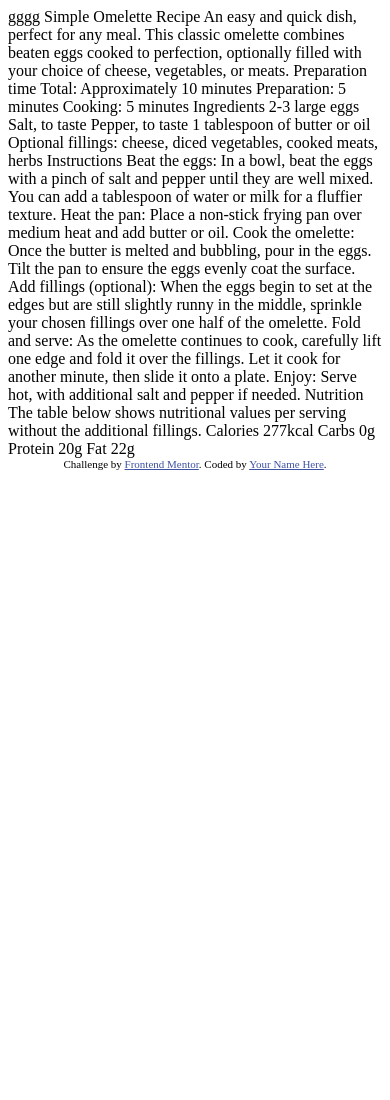
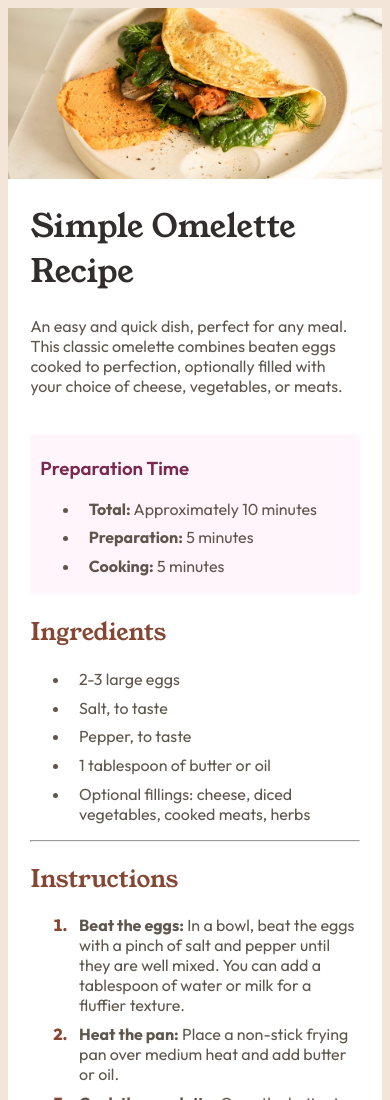
Before and after one commit to batool2azzam/HtmlCssChallenge, a plain HTML site: page index.html in a window 390 px wide. Shown: the top 1100 px of the page. Before the commit the page ends 844 px from the top, so only its background shows below. Drawn offline with Linux system fonts and the light colour scheme.

Commit message:
newbranch commit

```diff
--- a/index.html
+++ b/index.html
@@ -1,77 +1,260 @@
 <!DOCTYPE html>
 <html lang="en">
-<head>
-  <meta charset="UTF-8">
-  <meta name="viewport" content="width=device-width, initial-scale=1.0"> <!-- displays site properly based on user's device -->
 
-  <link rel="icon" type="image/png" sizes="32x32" href="./assets/images/favicon-32x32.png">
+<meta charset="UTF-8" />
+<meta name="viewport" content="width=device-width, initial-scale=1.0" />
+<meta name="description"
+  content="Learn how to make a simple omelette with this easy recipe. Perfect for any meal, this classic omelette is quick to prepare and can be customized with your favorite fillings." />
+<meta name="keywords" content="omelette, recipe, eggs, breakfast, cooking, instructions, nutrition" />
+<meta name="author" content="Your Name" />
+<title>Simple Omelette Recipe</title>
 
-  <title>Frontend Mentor | Recipe page</title>
+<!-- Link to external stylesheets -->
+<link rel="stylesheet" href="./assets/css/styles.css" />
 
-  <!-- Feel free to remove these styles or customise in your own stylesheet 👍 -->
-  <style>
-    .attribution { font-size: 11px; text-align: center; }
-    .attribution a { color: hsl(228, 45%, 44%); }
-  </style>
+<!-- Link to external fonts -->
+<link rel="preconnect" href="https://fonts.googleapis.com">
+<link rel="preconnect" href="https://fonts.gstatic.com" crossorigin>
+<link href="https://fonts.googleapis.com/css2?family=Outfit:wght@100..900&family=Young+Serif&display=swap"
+  rel="stylesheet">
+
+<style>
+  body {
+    background-color: hsl(30, 54%, 90%);
+    font-family: "Outfit", sans-serif;
+    color: hsl(30, 10%, 34%);
+  }
+
+  .pageContent {
+    width: 50%;
+    margin: auto;
+    background-color: hsl(0, 0%, 100%);
+    padding: 3%;
+    margin-top: 10%;
+    margin-bottom: 10%;
+    border-radius: 15px;
+  }
+
+  img {
+    width: 100%;
+    border-radius: 15px;
+  }
+
+  figure {
+    width: 100%;
+    margin: auto;
+  }
+
+  h1 {
+    color: hsl(24, 5%, 18%)
+  }
+
+  h1,
+  h2 {
+    font-family: "Young Serif";
+    font-weight: 400;
+  }
+
+  p {
+    font-size: 16px;
+  }
+
+  strong {
+    color: hsl(30, 10%, 34%);
+  }
+
+  .preparation {
+    background-color: hsl(330, 100%, 98%);
+    padding-left: 3%;
+    padding-top: 1%;
+    padding-bottom: 1%;
+    border-radius: 2%;
+  }
+
+  h3 {
+    color: hsl(332, 51%, 32%);
+    font-weight: 600;
+  }
+
+  h2 {
+    color: hsl(14, 45%, 36%);
+  }
+
+  ol,
+  .quantity {
+    color: hsl(14, 45%, 36%);
+    font-weight: 800;
+  }
+
+  .listContent {
+    color: hsl(30, 10%, 34%);
+    font-weight: 400;
+  }
+
+  li {
+    padding-left: 3%;
+    margin-bottom: 3%;
+  }
+
+  hr {
+    color: hsl(30, 18%, 87%)
+  }
+
+  table {
+    width: 100%;
+  }
+
+  td {
+    border-bottom: 1px solid hsl(30, 18%, 87%);
+    padding: 15px;
+    padding-left: 30px;
+  }
+
+  .lastRow {
+    border: none;
+  }
+</style>
+<style>
+  @media only screen and (max-width: 768px) {
+    img {
+      margin: 0;
+      padding: 0;
+      border-radius: 0;
+    }
+
+    .pageContent {
+      width: 100%;
+      padding: 2%;
+      margin: 0;
+      padding: 0;
+      border-radius: 0;
+    }
+
+    header {
+      padding-right: 6%;
+      padding-left: 6%;
+    }
+
+    .content {
+      padding: 6%;
+    }
+
+    .lastRow {
+      border: none;
+    }
+  }
+</style>
 </head>
-<body>gggg
 
-  Simple Omelette Recipe
+<body>
+  <main class="pageContent">
+    <figure>
+      <img src="./assets/images/image-omelette.jpeg" alt="Omelette" />
+      <figcaption style="display: none;">This is omelette image</figcaption>
+    </figure>
+    <header>
+      <h1>Simple Omelette Recipe</h1>
+      <p>An easy and quick dish, perfect for any meal. This classic omelette combines beaten eggs cooked to perfection,
+        optionally filled with your choice of cheese, vegetables, or meats.</p>
+    </header>
 
-  An easy and quick dish, perfect for any meal. This classic omelette combines beaten eggs cooked
-  to perfection, optionally filled with your choice of cheese, vegetables, or meats.
+    <section class="content">
+      <article class="preparation">
+        <h3>Preparation Time</h3>
+        <ul>
+          <li><strong>Total:</strong> Approximately 10 minutes</li>
+          <li><strong>Preparation:</strong> 5 minutes</li>
+          <li><strong>Cooking:</strong> 5 minutes</li>
+        </ul>
+      </article>
 
-  Preparation time
+      <article>
+        <h2>Ingredients</h2>
+        <ul>
+          <li>2-3 large eggs</li>
+          <li>Salt, to taste</li>
+          <li>Pepper, to taste</li>
+          <li>1 tablespoon of butter or oil</li>
+          <li>Optional fillings: cheese, diced vegetables, cooked meats, herbs</li>
+        </ul>
+      </article>
+      <hr>
+      <article>
+        <h2>Instructions</h2>
+        <ol>
+          <li>
+            <div class="listContent">
+              <strong>Beat the eggs:</strong> In a bowl, beat the eggs with a pinch of salt
+              and pepper until they are well mixed. You can add a tablespoon of
+              water or milk for a fluffier texture.
+            </div>
+          </li>
+          <li>
+            <div class="listContent">
+              <strong>Heat the pan:</strong> Place a non-stick frying pan over medium heat
+              and add butter or oil.
+            </div>
+          </li>
+          <li>
+            <div class="listContent">
+              <strong>Cook the omelette:</strong> Once the butter is melted and bubbling,
+              pour in the eggs. Tilt the pan to ensure the eggs evenly coat the
+              surface.
+            </div>
+          </li>
+          <li>
+            <div class="listContent">
+              <strong>Add fillings (optional):</strong> When the eggs begin to set at the
+              edges but are still slightly runny in the middle, sprinkle your
+              chosen fillings over one half of the omelette.
+            </div>
+          </li>
+          <li>
+            <div class="listContent">
+              <strong>Fold and serve:</strong> As the omelette continues to cook, carefully
+              lift one edge and fold it over the fillings. Let it cook for another
+              minute, then slide it onto a plate.
+            </div>
+          </li>
+          <li>
+            <div class="listContent">
+              <strong>Enjoy:</strong> Serve hot, with additional salt and pepper if needed.
+            </div>
+          </li>
+        </ol>
+      </article>
 
-  Total: Approximately 10 minutes
-  Preparation: 5 minutes
-  Cooking: 5 minutes
+      <hr>
 
-  Ingredients
+      <article>
+        <h2>Nutrition</h2>
+        <p>The table below shows nutritional values per serving without the additional fillings.</p>
+        <table>
+          <tbody>
+            <tr>
+              <td>Calories</td>
+              <td class="quantity">277 kcal</td>
+            </tr>
+            <tr>
+              <td>Carbs</td>
+              <td class="quantity">0 g</td>
+            </tr>
+            <tr>
+              <td>Protein</td>
+              <td class="quantity">20 g</td>
+            </tr>
+            <tr>
+              <td class="lastRow">Fat</td>
+              <td class="quantity lastRow">22 g</td>
+            </tr>
+          </tbody>
+        </table>
+      </article>
+    </section>
+  </main>
 
-  2-3 large eggs
-  Salt, to taste
-  Pepper, to taste
-  1 tablespoon of butter or oil
-  Optional fillings: cheese, diced vegetables, cooked meats, herbs
+  <!-- External JavaScript file -->
+  <script src="./assets/js/script.js"></script>
+</body>
 
-  Instructions
-
-  Beat the eggs: In a bowl, beat the eggs with a pinch of salt and pepper until they are well mixed.
-  You can add a tablespoon of water or milk for a fluffier texture.
-
-  Heat the pan: Place a non-stick frying pan over medium heat and add butter or oil.
-
-  Cook the omelette: Once the butter is melted and bubbling, pour in the eggs. Tilt the pan to ensure
-  the eggs evenly coat the surface.
-
-  Add fillings (optional): When the eggs begin to set at the edges but are still slightly runny in the
-  middle, sprinkle your chosen fillings over one half of the omelette.
-
-  Fold and serve: As the omelette continues to cook, carefully lift one edge and fold it over the
-  fillings. Let it cook for another minute, then slide it onto a plate.
-
-  Enjoy: Serve hot, with additional salt and pepper if needed.
-
-  Nutrition
-
-  The table below shows nutritional values per serving without the additional fillings.
-
-  Calories
-  277kcal
-
-  Carbs
-  0g
-
-  Protein
-  20g
-
-  Fat
-  22g
-
-  <div class="attribution">
-    Challenge by <a href="https://www.frontendmentor.io?ref=challenge" target="_blank">Frontend Mentor</a>.
-    Coded by <a href="#">Your Name Here</a>.
-  </div>
-</body>
 </html>
```
